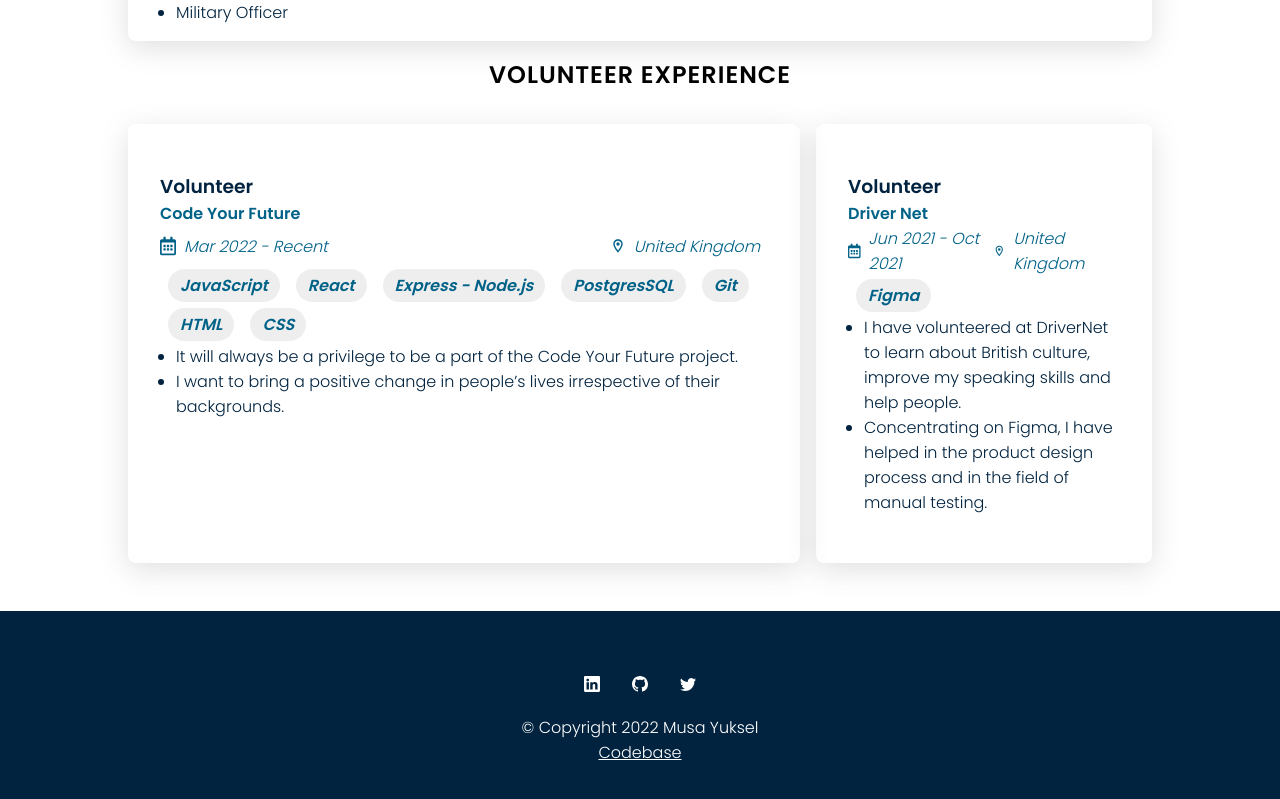
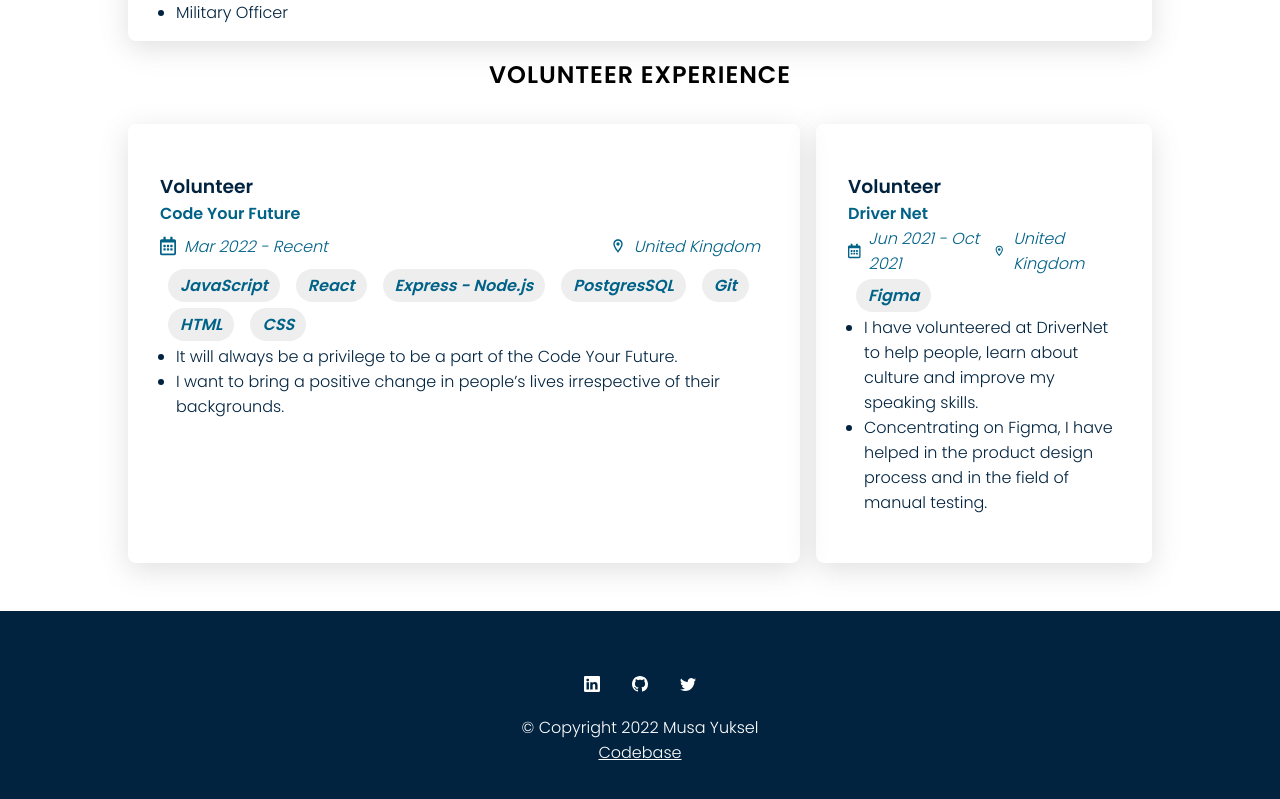
Before and after one commit to musayuksel/CV, a React (Create React App) app: page / in a window 1280 px wide. Shown: the part 2660-3459 px from the top of the page. Built offline with nearby package versions, Linux system fonts and the light colour scheme.

Commit message:
typo corrections

```diff
--- a/src/App.js
+++ b/src/App.js
@@ -161,7 +161,7 @@
               "CSS",
             ]}
             explanations={[
-              "It will always be a privilege to be a part of the Code Your Future project.",
+              "It will always be a privilege to be a part of the Code Your Future.",
               "I want to bring a positive change in people’s lives irrespective of their backgrounds.",
             ]}
           />
@@ -173,7 +173,7 @@
             location={"United Kingdom"}
             skills={["Figma"]}
             explanations={[
-              "I have volunteered at DriverNet to learn about British culture, improve my speaking skills and help people.",
+              "I have volunteered at DriverNet to help people, learn about culture and improve my speaking skills.",
               "Concentrating on Figma, I have helped in the product design process and in the field of manual testing.",
             ]}
           />
```
